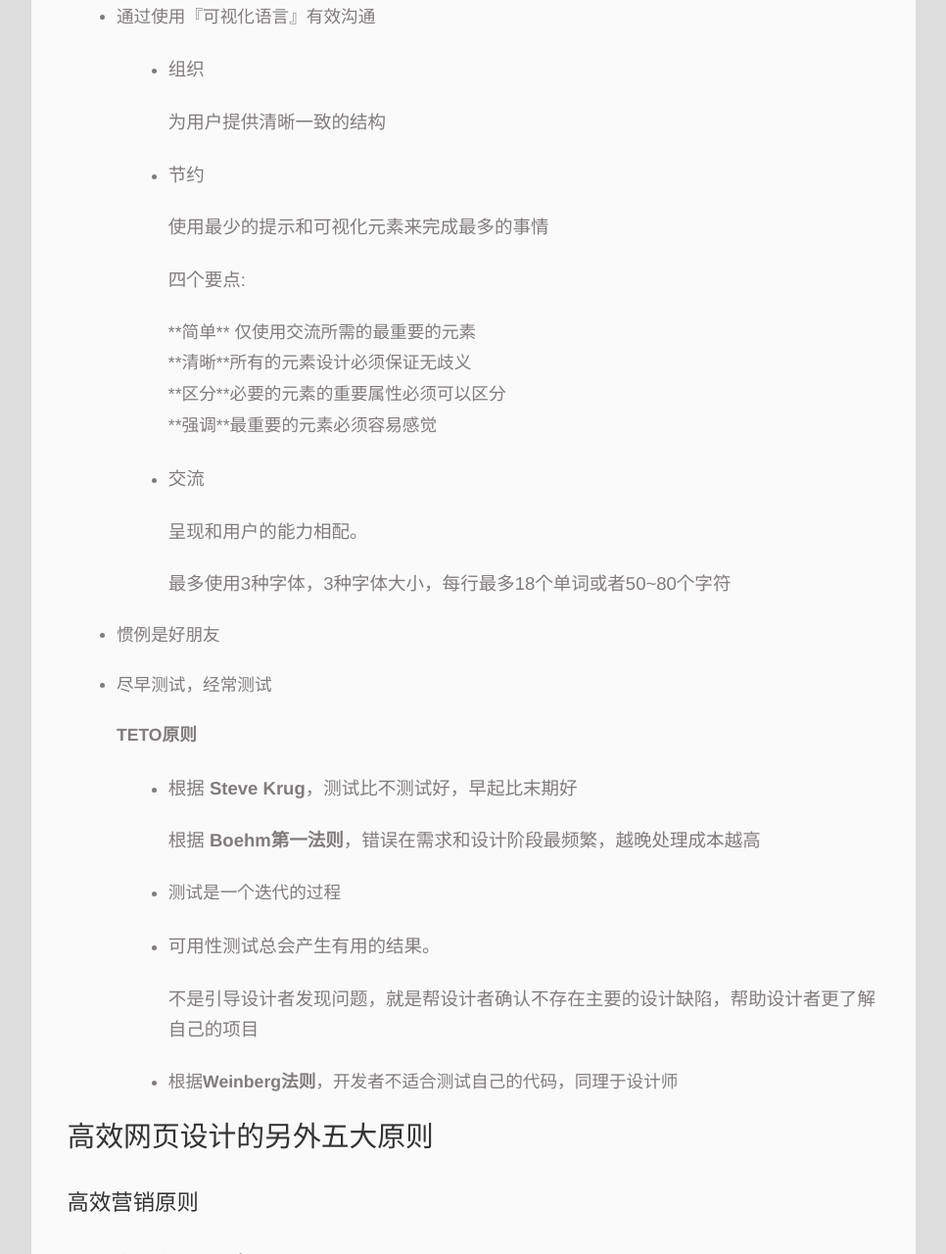
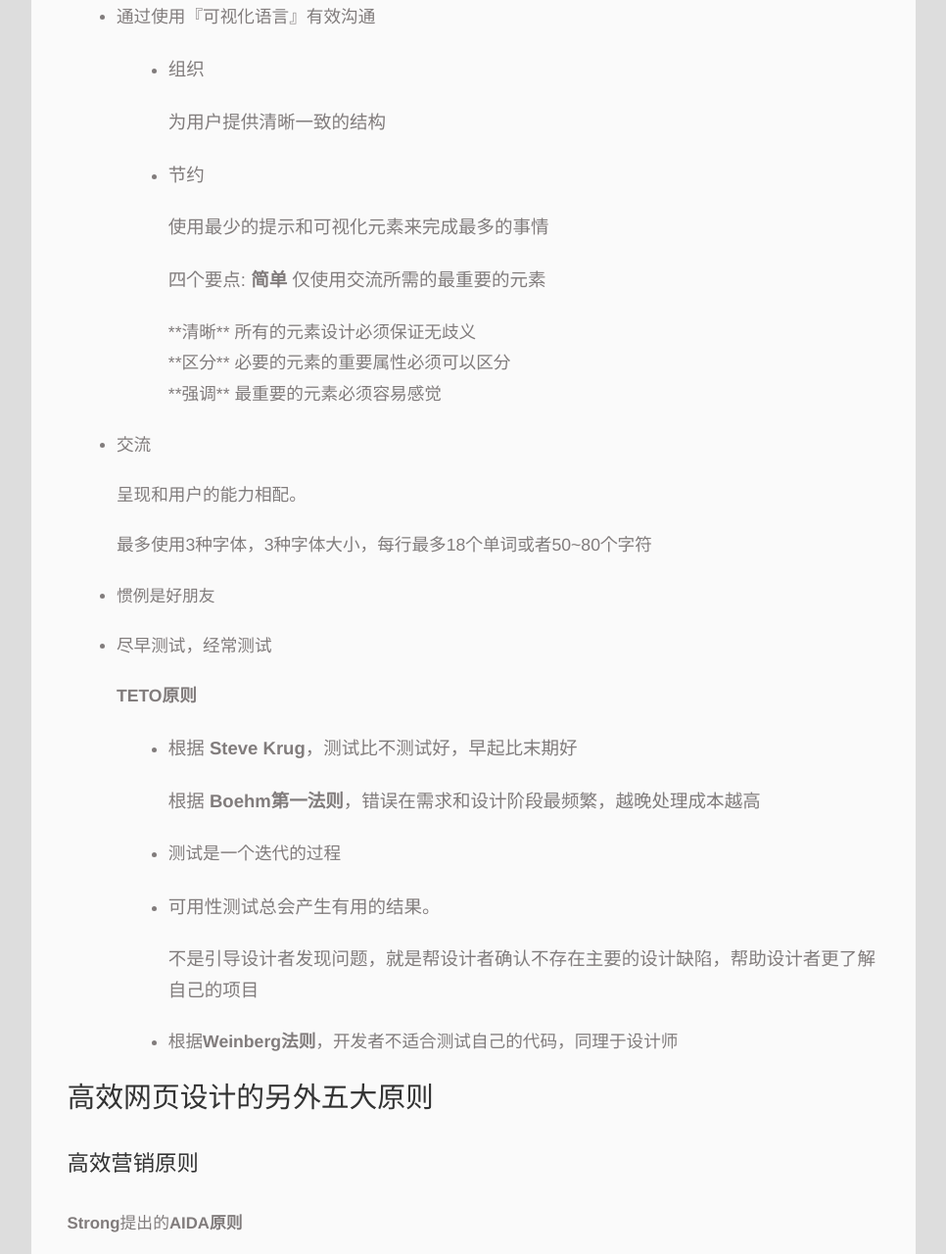
Before and after one commit to zoieyr/zoieyr.github.io, a plain HTML site: page 2015/03/18/众妙之门/index.html in a window 1280 px wide. Shown: the part 6616-7896 px from the top of the page at 98% size, without its empty margins (6-972 px from the left). Drawn offline with Linux system fonts and the light colour scheme; files whose address does not match are found by name.

Commit message:
Site updated: 2015-03-18 13:41:50

```diff
--- a/2015/03/18/众妙之门/index.html
+++ b/2015/03/18/众妙之门/index.html
@@ -81,7 +81,7 @@
     </p>
   <p class="article-time">
     <time datetime="2015-03-18T04:16:14.000Z" itemprop="datePublished">2015-03-18</time>
-    更新日期:<time datetime="2015-03-18T05:39:46.000Z" itemprop="dateModified">2015-03-18</time>
+    更新日期:<time datetime="2015-03-18T05:41:48.000Z" itemprop="dateModified">2015-03-18</time>
 
   </p>
 </header>
@@ -217,20 +217,22 @@
 </li>
 <li><p>节约</p>
 <p>使用最少的提示和可视化元素来完成最多的事情</p>
-<p>四个要点:</p>
-<pre><code><span class="keyword">*</span><span class="keyword">*</span>简单<span class="keyword">*</span><span class="keyword">*</span> 仅使用交流所需的最重要的元素
-<span class="keyword">*</span><span class="keyword">*</span>清晰<span class="keyword">*</span><span class="keyword">*</span>所有的元素设计必须保证无歧义
-<span class="keyword">*</span><span class="keyword">*</span>区分<span class="keyword">*</span><span class="keyword">*</span>必要的元素的重要属性必须可以区分
-<span class="keyword">*</span><span class="keyword">*</span>强调<span class="keyword">*</span><span class="keyword">*</span>最重要的元素必须容易感觉
+<p>四个要点: <strong>简单</strong> 仅使用交流所需的最重要的元素</p>
+<pre><code><span class="keyword">*</span><span class="keyword">*</span>清晰<span class="keyword">*</span><span class="keyword">*</span> 所有的元素设计必须保证无歧义
+<span class="keyword">*</span><span class="keyword">*</span>区分<span class="keyword">*</span><span class="keyword">*</span> 必要的元素的重要属性必须可以区分
+<span class="keyword">*</span><span class="keyword">*</span>强调<span class="keyword">*</span><span class="keyword">*</span> 最重要的元素必须容易感觉
 </code></pre></li>
+</ul>
+</li>
+</ul>
+<ul>
 <li><p>交流</p>
 <p>呈现和用户的能力相配。</p>
 <p>最多使用3种字体，3种字体大小，每行最多18个单词或者50~80个字符</p>
 </li>
 </ul>
-</li>
-<li><p>惯例是好朋友</p>
-</li>
+<ul>
+<li>惯例是好朋友</li>
 <li><p>尽早测试，经常测试</p>
 <p><strong>TETO原则</strong></p>
 <ul>
```
